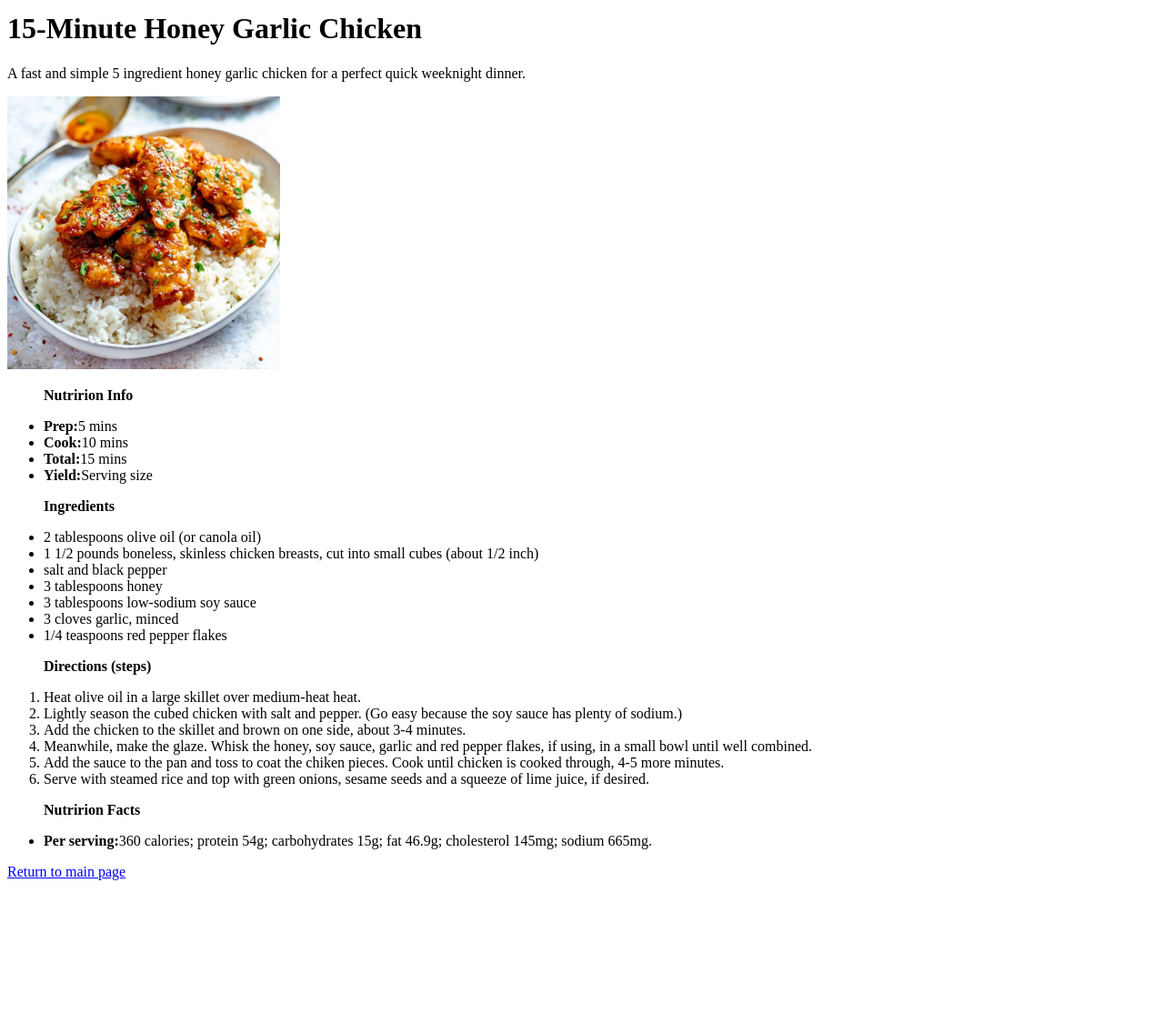
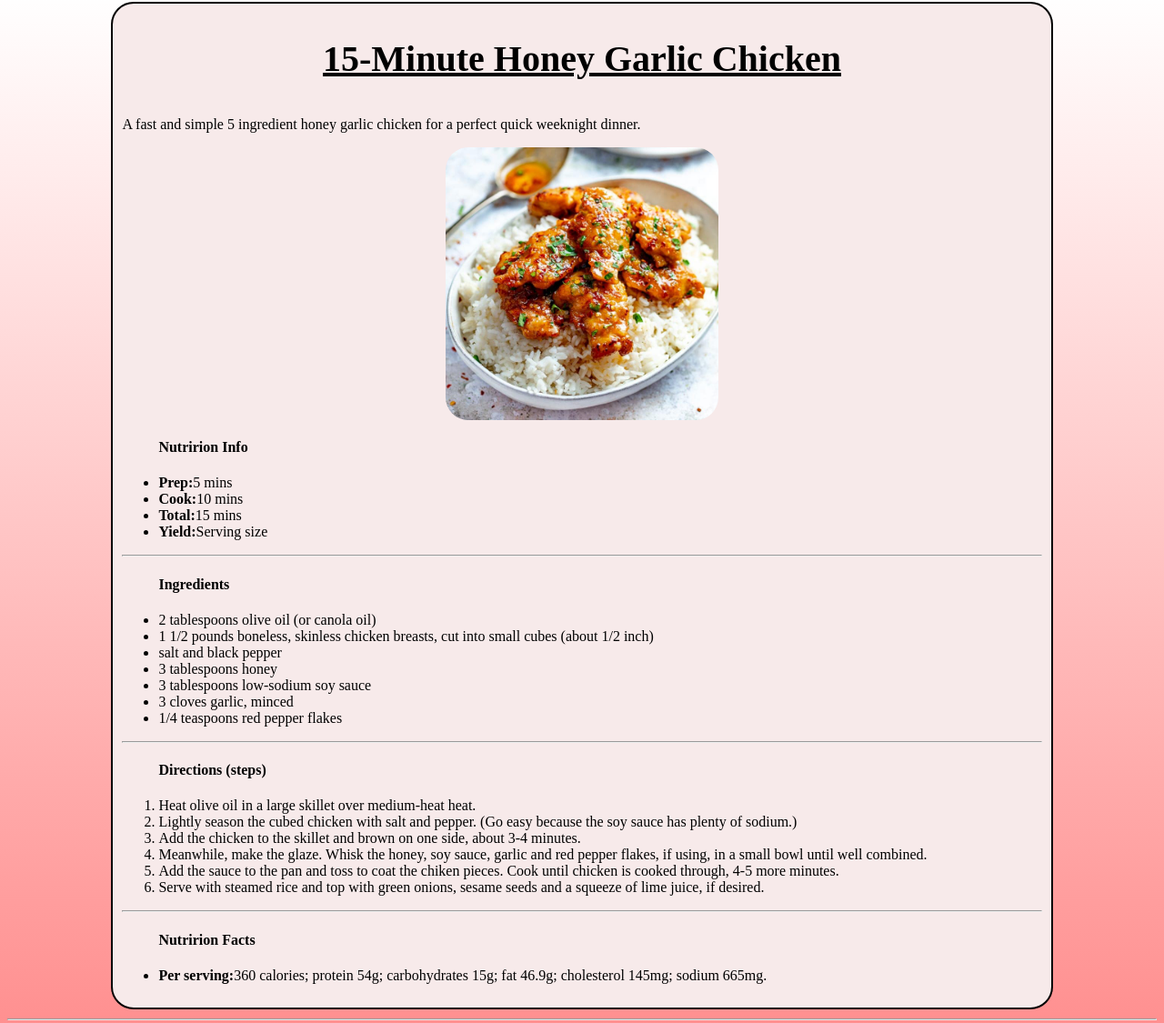
Before and after one commit to HalanaIbrahim/odin-recipes, a plain HTML site: page Recipes/honey_garlic.html in a window 1280 px wide. Shown: the part 8-1133 px from the top of the page at 91% size. Before the commit the page ends 984 px from the top, so only its background shows below. Drawn offline with Linux system fonts and the light colour scheme.

Commit message:
Add Recipes style.css index.html README.md

```diff
--- a/Recipes/honey_garlic.html
+++ b/Recipes/honey_garlic.html
@@ -1,26 +1,32 @@
 <!DOCTYPE html>
 <html lang="en">
 <head>
+    <link rel="stylesheet" href="./style.css">
     <meta charset="UTF-8">
     <title>Honey Garlic Chicken</title>
+
 </head>
 <body>
+    <div class="contents">
         <h1>15-Minute Honey Garlic Chicken</h1>
+
             <p>A fast and simple 5 ingredient honey garlic chicken for a perfect quick weeknight dinner.</p>
             <img src="honey-garlic-chicken.jpeg" width="300"  alt="a picture of honey garlic chicken with white rice">
 
     <!--Nutrition Info-->
+
             <ul>
-        <p></li><strong>Nutririon Info</strong></p>
+                <h4>Nutririon Info</h4>
                 <li><strong>Prep:</strong>5 mins</li>
                 <li><strong>Cook:</strong>10 mins</li>
                 <li><strong>Total:</strong>15 mins</li>
                 <li><strong>Yield:</strong>Serving size </li>
             </ul>
+    <hr>
+    <!--Ingredients-->
 
-<!--Ingredients-->
         <ul>
-        <p><strong>Ingredients</strong></p>
+            <h4>Ingredients</h4>
             <li>2 tablespoons olive oil (or canola oil)</li>
             <li>1 1/2 pounds boneless, skinless chicken breasts, cut into small cubes (about 1/2 inch)</li>
             <li>salt and black pepper</li>
@@ -29,11 +35,12 @@
             <li>3 cloves garlic, minced</li>
             <li>1/4 teaspoons red pepper flakes</li>
         </ul>
+<hr>
 
 <!--Directions-->
 
     <ol>
-        <p><strong>Directions (steps)</strong></p>
+        <h4>Directions (steps)</h4>
         <li>Heat olive oil in a large skillet over medium-heat heat.</li>
         <li>Lightly season the cubed chicken with salt and pepper. (Go easy because the soy sauce has plenty of sodium.)</li>
         <li>Add the chicken to the skillet and brown on one side, about 3-4 minutes. </li>
@@ -41,13 +48,16 @@
         <li>Add the sauce to the pan and toss to coat the chiken pieces. Cook until chicken is cooked through, 4-5 more minutes.</li>
         <li>Serve with steamed rice and top with green onions, sesame seeds and a squeeze of lime juice, if desired.</li>
     </ol>
+<hr>
 
     <!--NUtrition Facts-->
+
     <ul>
-    <p><strong>Nutririon Facts</strong></p>
+    <h4>Nutririon Facts</h4>
     <li><p><strong>Per serving:</strong>360 calories; protein 54g; carbohydrates 15g; fat 46.9g; cholesterol 145mg; sodium 665mg.</p></li>
     </ul>
-
+</div>
+<hr>
 <!--Return to main page link-->
    <a href="../index.html">Return to main page</a>
     </body>
--- /dev/null
+++ b/Recipes/style.css
@@ -0,0 +1,36 @@
+body {
+        background: linear-gradient(180deg, white,#ff8d8d);
+        height: fit-content;
+}
+h1 {
+    text-decoration: underline;
+    font-family: 'Times New Roman', Times, serif;
+    font-size: 40px;
+    text-align: center;
+    font-weight:bolder;
+    margin-bottom: 1em;
+}
+img {
+    display: block;
+    margin: auto;
+    width: 300px;
+    border-radius: 25px;
+}
+.contents {
+   display: block;
+   margin: auto;
+   padding: 10px;
+   margin-top: 10px;
+   margin-bottom: 10px;
+   width: max(80%, 550px);
+   border: 2px solid black;
+   text-align: left;
+   border-radius: 25px;
+   background-color: rgb(247, 234, 234);
+
+
+}
+a {
+    text-decoration: none;
+    color: black;
+}
--- /dev/null
+++ b/style.css
@@ -0,0 +1,30 @@
+body {
+    background: linear-gradient(180deg, white,#ff8d8d);
+    height: 50em;
+}
+h1 {
+    font-family: 'Times New Roman', Times, serif;
+    font-size: 50px;
+    text-align: center;
+    text-decoration: underline;
+
+}
+.block {
+    display: block;
+    border-radius: 20px;
+    margin:auto;
+    width: min(80%, 550px);
+    box-shadow: 0px, 0px 20px black;
+}
+#contents {
+    margin-top: 20px;
+    height: 200px;
+    border: 1px solid black;
+    background-color: whitesmoke;
+
+}
+
+a {
+    color: black;
+    text-decoration: none;
+}
```
Also changed, not shown: Recipes/boneless_buffalo.html (+12 -5 lines), Recipes/garlic_butter.html (+11 -7 lines), index.html (+12 -7 lines). Lines whose indentation alone changed are shown as unchanged.
